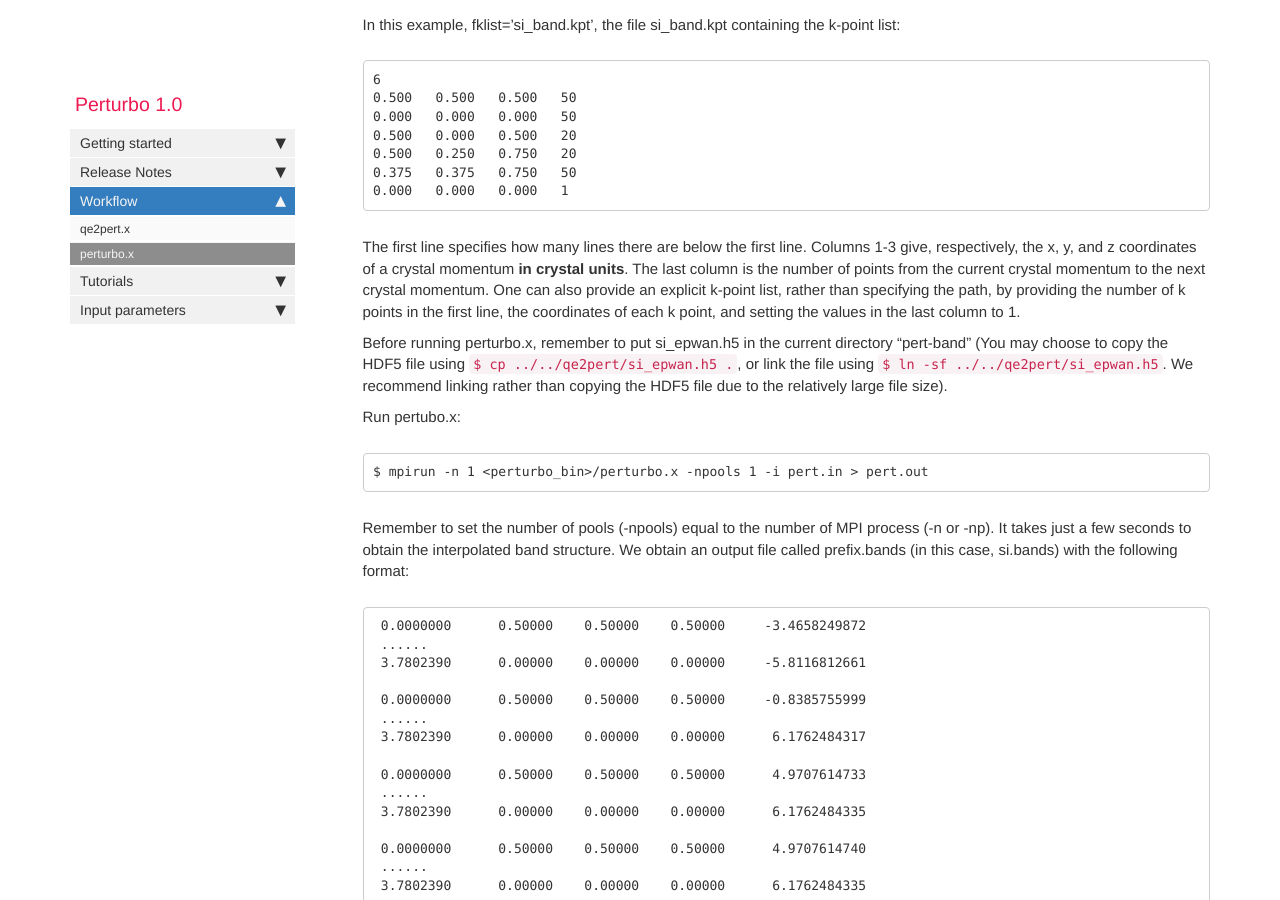
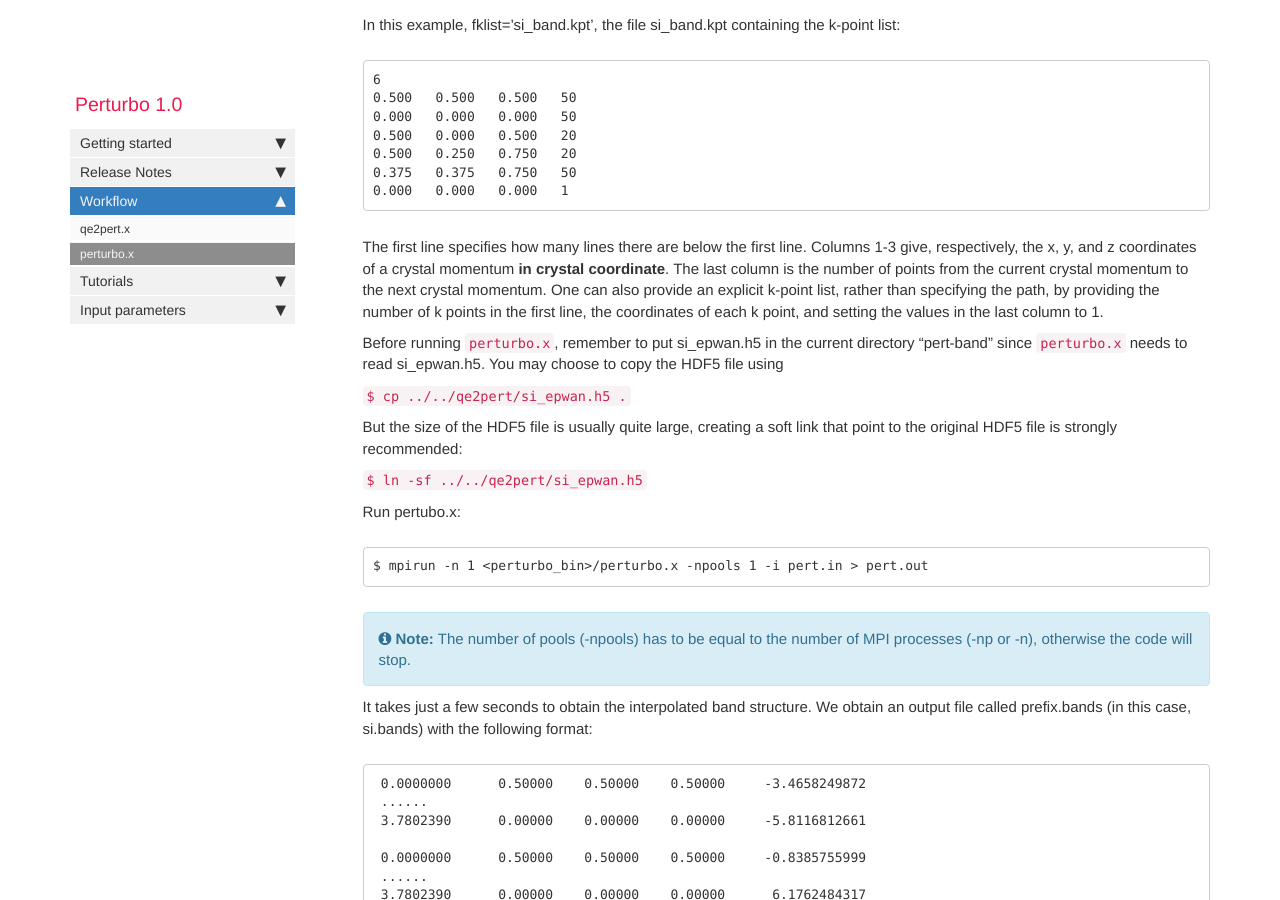
Before and after one commit to zhengMDcode/perturbo-code.github.io, a Jekyll site: the page built from pages/mydoc/mydoc_perturbox.md, in a window 1280 px wide and 900 px high, scrolled down 1381 px. Built offline with Jekyll 4.4.1, drawn with Linux system fonts in a browser that asks for light colours; comment, search, counter and statistics services are not loaded; some of the changed text lies outside the part shown.

Commit message:
working on perturbo

````diff
--- a/pages/mydoc/mydoc_perturbox.md
+++ b/pages/mydoc/mydoc_perturbox.md
@@ -54,9 +54,16 @@ In this example, fklist='si\_band.kpt', the file si\_band.kpt containing the k-p
 0.000   0.000   0.000   1
 ```
 
-The first line specifies how many lines there are below the first line. Columns 1-3 give, respectively, the x, y, and z coordinates of a crystal momentum **in crystal units**. The last column is the number of points from the current crystal momentum to the next crystal momentum. One can also provide an explicit k-point list, rather than specifying the path, by providing the number of k points in the first line, the coordinates of each k point, and setting the values in the last column to 1.
+The first line specifies how many lines there are below the first line. Columns 1-3 give, respectively, the x, y, and z coordinates of a crystal momentum **in crystal coordinate**. The last column is the number of points from the current crystal momentum to the next crystal momentum. One can also provide an explicit k-point list, rather than specifying the path, by providing the number of k points in the first line, the coordinates of each k point, and setting the values in the last column to 1.
 
-Before running perturbo.x, remember to put si\_epwan.h5 in the current directory "pert-band" (You may choose to copy the HDF5 file using ```$ cp ../../qe2pert/si_epwan.h5 .```, or link the file using ```$ ln -sf ../../qe2pert/si_epwan.h5```. We recommend linking rather than copying the HDF5 file due to the relatively large file size).
+
+Before running `perturbo.x`, remember to put si\_epwan.h5 in the current directory "pert-band" since `perturbo.x` needs to read si\_epwan.h5. You may choose to copy the HDF5 file using
+
+```$ cp ../../qe2pert/si_epwan.h5 .```
+
+ But the size of the HDF5 file is usually quite large, creating a soft link that point to the original HDF5 file is strongly recommended:
+
+ ```$ ln -sf ../../qe2pert/si_epwan.h5```
 
 Run pertubo.x:
 
@@ -64,7 +71,9 @@ Run pertubo.x:
 $ mpirun -n 1 <perturbo_bin>/perturbo.x -npools 1 -i pert.in > pert.out
 ```
 
-Remember to set the number of pools (-npools) equal to the number of MPI process (-n or -np).  It takes just a few seconds to obtain the interpolated band structure. We obtain an output file called prefix.bands (in this case, si.bands) with the following format:
+{% include note.html content="The number of pools (-npools) has to be equal to the number of MPI processes (-np or -n), otherwise the code will stop." %}
+
+It takes just a few seconds to obtain the interpolated band structure. We obtain an output file called prefix.bands (in this case, si.bands) with the following format:
 
 ```
  0.0000000      0.50000    0.50000    0.50000     -3.4658249872
@@ -246,7 +255,7 @@ The 1st column is a dummy index for the k-point. The 2nd column is the k-point c
 Requires to specify up to 14 variables in the input file (pert.in)
   - _prefix_: same prefix as in 'prefix'\_epwan.h5
   - _calc\_mode_: set to 'setup'
-  - _hole_: compute hole carrier concentration. By default _hole_ is set to .false., and electron carrier concentration will be computed. Set it to .true. when one needs hole carrier concentration.
+  - _hole_: By default _hole_ is set to .false.. Set it to .true. only when computing hole mobility of a semiconductor (the code compute hole concentration, instead of electron concentration, if _hole_ is .ture.).
   - _boltz\_kdim(1)_, _boltz\_kdim(2)_, _boltz\_kdim(3)_: number of k points along each dimension of a k-point grid for the electrons momentum. This k-point grid is employed to compute the mobility or conductivity.
   - _boltz\_qdim(1)_, _boltz\_qdim(2)_, _boltz\_qdim(3)_: number of q points along each dimension of a uniform grid for the phonon momentum; the default is that _boltz\_qdim(i)=boltz\_kdim(i)_. If users need the size as same as the k grid, no need to specify these variables.
   - _boltz\_emin_, _boltz\_emax_: energy window (in eV units) used to compute transport properties. The suggested values are from 6 k_BT below E_F (boltz_emin) to 6k_BT above E_F (boltz_emax), where E<sub>F</sub> is the Fermi energy, k<sub>B</sub> the Boltzmann constant, and T is temperature in K units.
@@ -273,7 +282,7 @@ Here is the input file (pert.in):
 /
 ```
 
-In the input file pert.in, we use a k-grid of 80 x 80 x 80 for electrons, which corresponds to boltz_kdim(i)=80, and use a q-grid for phonons. When a phonon q-grid different from the electron k-grid is desired, the user has to provide the q-grid variables  _boltz\_qdim(1)_,  _boltz\_qdim(2)_, and _boltz\_qdim(3)_ in the input file.
+In the input file pert.in, we use a k-grid of 80 x 80 x 80 for electrons, which corresponds to boltz_kdim(i)=80, and use a q-grid for phonons of the same dimension as the k-grid. When a phonon q-grid different from the electron k-grid is desired, the user need to provide the q-grid variables  _boltz\_qdim(1)_,  _boltz\_qdim(2)_, and _boltz\_qdim(3)_ in the input file.
 
 In this example, we want to compute the electron mobility, so we choose an energy window that includes the conduction band minimum. Here the energy window is between 6.4 (_boltz\_emin_) and 6.9 eV (_boltz\_emax_), and the conduction band minimum is at 6.63 eV in this case. We include the two lowest conduction bands, with band indices 5 and 6 (_band\_min_ and _band\_max_).
 
````
Also changed, not shown: other parts of pages/mydoc/mydoc_perturbox.md (+4 -4 lines), pages/mydoc/mydoc_features.md (+1 -1 lines), pages/mydoc/mydoc_installation.md (+1 -1 lines), pages/mydoc/mydoc_qe2pertx.md (+6 -4 lines).
